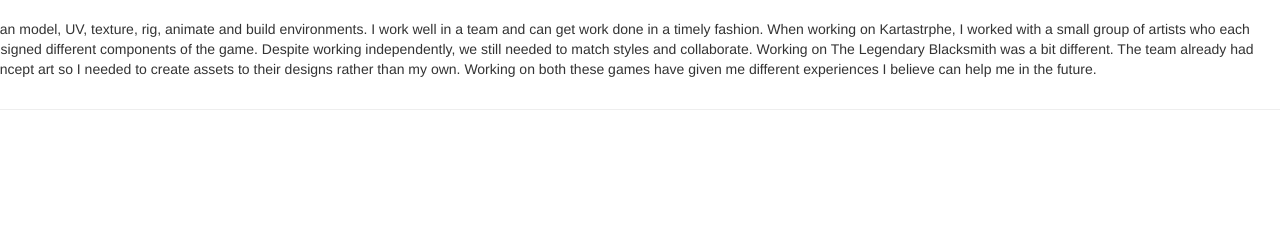
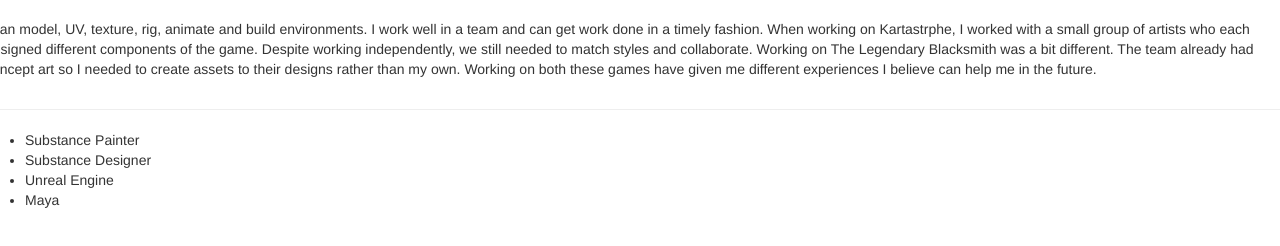
Before and after one commit to BHess2653/dws-1703, a plain HTML site: page index.html in a window 1280 px wide. Shown: the part 374-620 px from the top of the page. Drawn offline with nearby package versions, Linux system fonts and the light colour scheme; no server answers.

Commit message:
update 6 About me finished

```diff
--- a/index.html
+++ b/index.html
@@ -59,6 +59,14 @@
         <p>I can model, UV, texture, rig, animate and build environments. I work well in a team and can get work done in a timely fashion. When working on Kartastrphe, I worked with a small group of artists who each designed different components of the game. Despite working independently, we still needed to match styles and collaborate. Working on The Legendary Blacksmith was a bit different. The team already had concept art so I needed to create assets to their designs rather than my own. Working on both these games have given me different experiences I believe can help me in the future.</p>
       </div>
       <hr>
+      <div class="row">
+        <ul>
+          <li>Substance Painter</li>
+          <li>Substance Designer</li>
+          <li>Unreal Engine</li>
+          <li>Maya</li>
+        </ul>
+      </div>
     </div>
     <!-- End About Me -->
 
```
